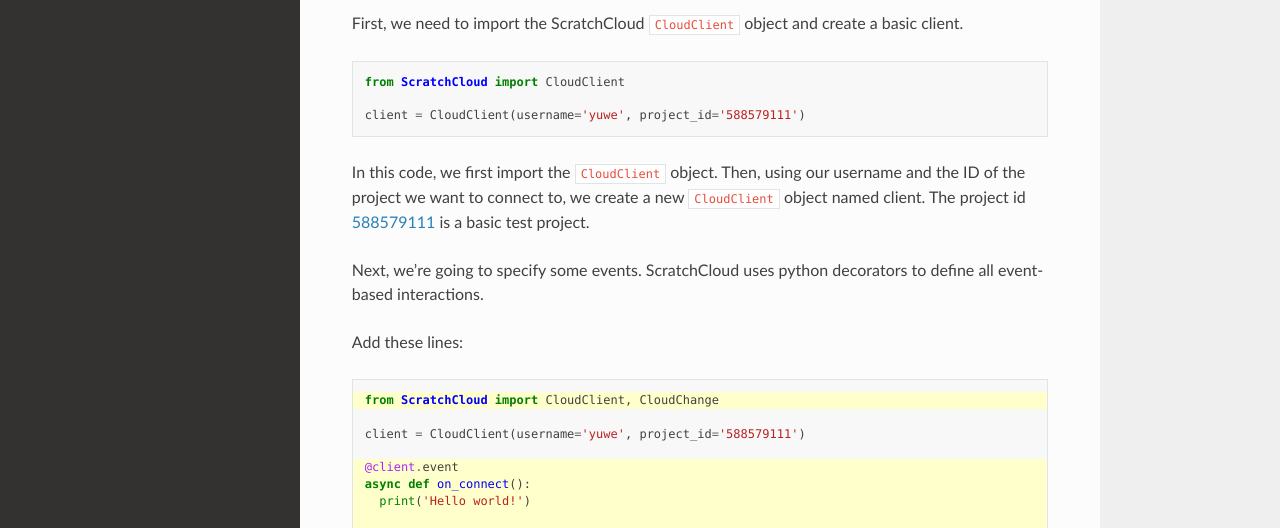
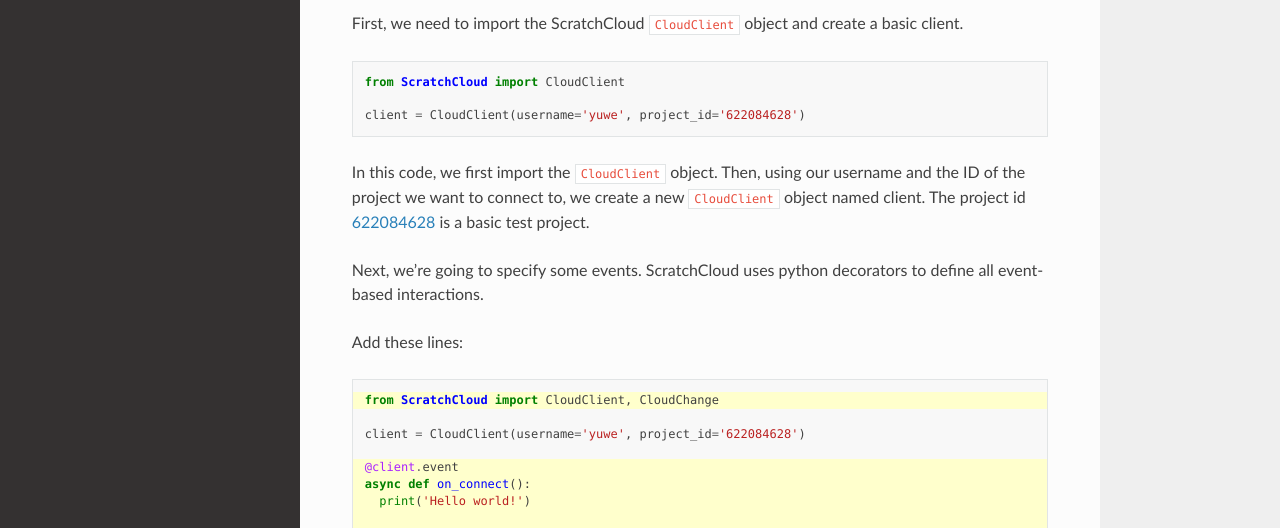
Before and after one commit to yuwex/scratchcloud, a Sphinx documentation site: the page built from sphinx/source/basic_tutorial.rst, in a window 1280 px wide and 1400 px high. Shown: the part 300-828 px from the top of the window. Built offline with Sphinx 7.4.7 and the Read the Docs theme 2.0.0, drawn with Linux system fonts in a browser that asks for light colours; pages that are not in the unit, such as notebooks, are missing from menus; some of the changed text lies outside the part shown.

Commit message:
change project id

```diff
--- a/sphinx/source/basic_tutorial.rst
+++ b/sphinx/source/basic_tutorial.rst
@@ -14,9 +14,9 @@
 
    from ScratchCloud import CloudClient
 
-   client = CloudClient(username='yuwe', project_id='588579111')
+   client = CloudClient(username='yuwe', project_id='622084628')
 
-In this code, we first import the ``CloudClient`` object. Then, using our username and the ID of the project we want to connect to, we create a new ``CloudClient`` object named client. The project id `588579111 <https://scratch.mit.edu/projects/588579111/>`_ is a basic test project.
+In this code, we first import the ``CloudClient`` object. Then, using our username and the ID of the project we want to connect to, we create a new ``CloudClient`` object named client. The project id `622084628 <https://scratch.mit.edu/projects/622084628/>`_ is a basic test project.
 
 Next, we're going to specify some events. ScratchCloud uses python decorators to define all event-based interactions.
 
@@ -27,7 +27,7 @@
 
    from ScratchCloud import CloudClient, CloudChange
 
-   client = CloudClient(username='yuwe', project_id='588579111')
+   client = CloudClient(username='yuwe', project_id='622084628')
 
    @client.event
    async def on_connect():
@@ -56,7 +56,7 @@
 
    from ScratchCloud import CloudClient, CloudChange
 
-   client = CloudClient(username='yuwe', project_id='588579111')
+   client = CloudClient(username='yuwe', project_id='622084628')
 
    @client.event
    async def on_connect():
@@ -74,7 +74,7 @@
 
 The text that states ``'Your Password Here!'`` should be your actual password. The ``client.run`` method is the only blocking function in the library.
 
-If we hop over to the `project <https://scratch.mit.edu/projects/588579111/>`_ we connected to, click the cat, and change some variables, our ScratchCloud client will print the changes!
+If we hop over to the `project <https://scratch.mit.edu/projects/622084628/>`_ we connected to, click the cat, and change some variables, our ScratchCloud client will print the changes!
 
 Setting Cloud Variables
 -----------------------
@@ -93,7 +93,7 @@
 
 Our ``client.set_cloud`` requires two parameters: the name of the cloud variable we're going to set, and the value we're going to set it to. Using ``var.name`` and ``'200'``, we can "respond" to someone setting a variable by setting it ourselves. We need to include the ``await`` keyword before we set any variables to make sure that our code runs in order and continues to be async.
 
-If we run our client again and send another variable to the `project <https://scratch.mit.edu/projects/588579111/>`__, we will get a response back!
+If we run our client again and send another variable to the `project <https://scratch.mit.edu/projects/622084628/>`__, we will get a response back!
 
 Using Cloud Events
 ------------------
@@ -106,7 +106,7 @@
    :emphasize-lines: 4, 5, 6, 7
 
    from ScratchCloud import CloudClient, CloudChange
-   client = CloudClient(username='yuwe', project_id='588579111')
+   client = CloudClient(username='yuwe', project_id='622084628')
 
    @client.cloud_event('REQUEST')
    async def on_request(var: CloudChange):
@@ -123,7 +123,7 @@
    :emphasize-lines: 11, 12, 13, 14, 15, 16
 
    from ScratchCloud import CloudClient, CloudChange
-   client = CloudClient(username='yuwe', project_id='588579111')
+   client = CloudClient(username='yuwe', project_id='622084628')
 
    @client.cloud_event('REQUEST')
    async def on_request(var: CloudChange):
```
